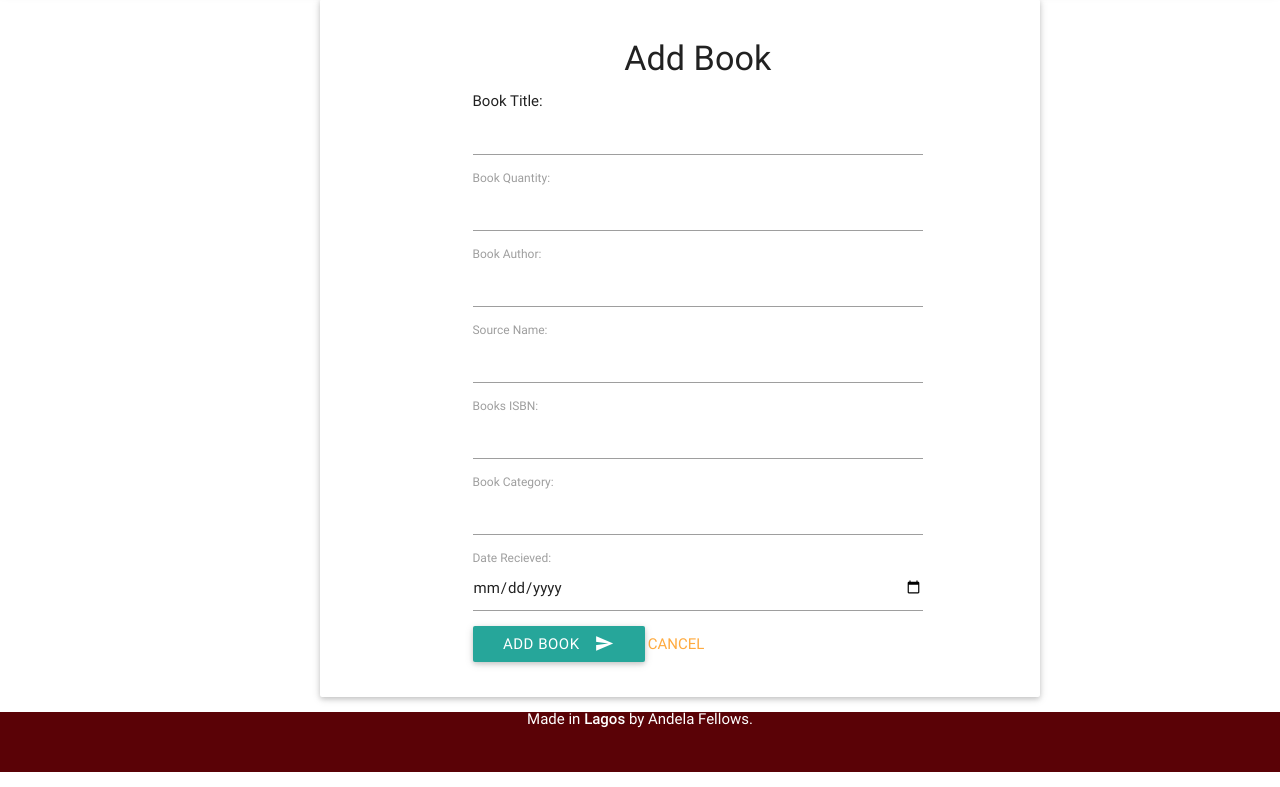
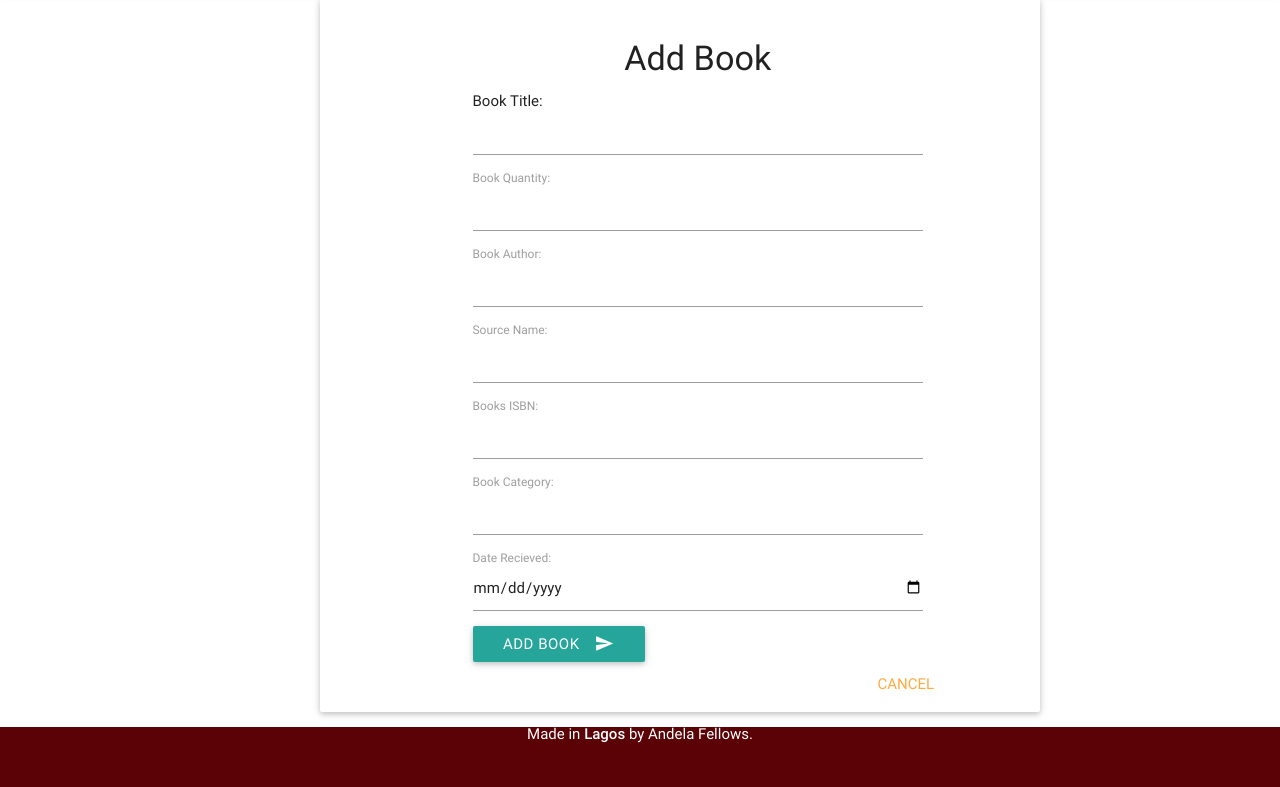
Before and after one commit to andela-gokerayi/Library-app, a Django app: page /add-book/ in a window 1280 px wide. Shown: the part 73-860 px from the top of the page. Run offline with Django 3.2, Linux system fonts and the light colour scheme; the visitor is signed in with stand-in values (Sample User, id 1); parts of the project's set-up code (start-up, migrations or seed data) failed here and were passed over; some libraries are stand-ins or nearby versions.

Commit message:
Updated styles for cancel link

```diff
--- a/static/styles/style.css
+++ b/static/styles/style.css
@@ -34,6 +34,10 @@ nav ul {
 .add-form {
   width: 50% !important;
   margin-left: 25%;
+}
+
+.cancel {
+  margin-left: 90%
 }
 
 .side {
```
